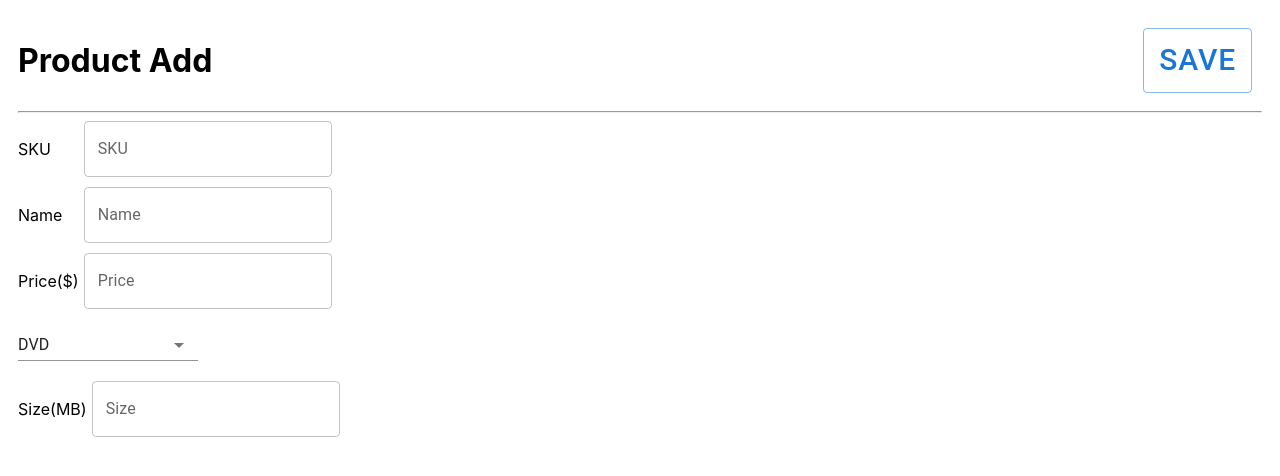
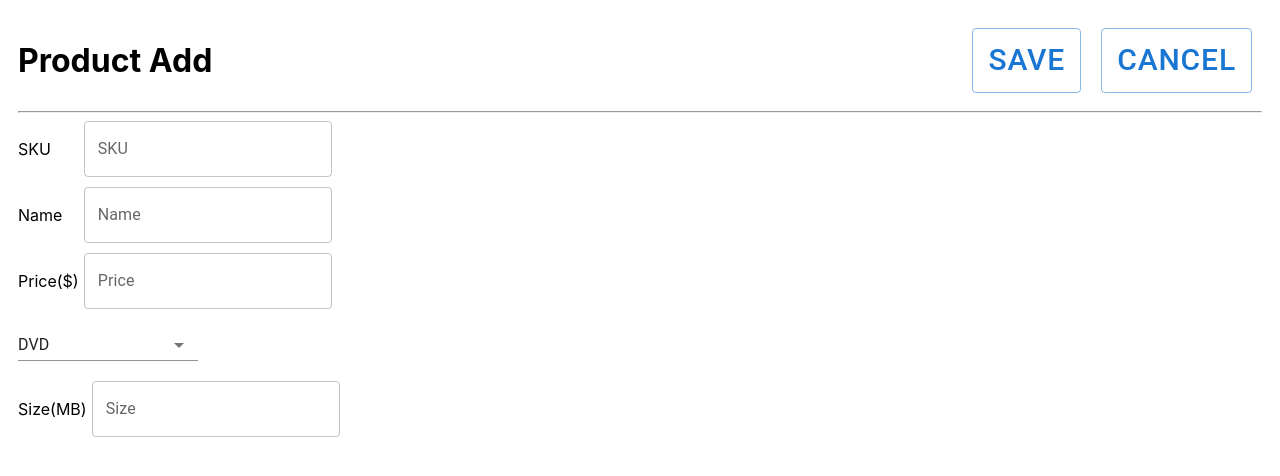
Before and after one commit to Leonidas-0/ScandiProject, a React (Create React App) app: page /add-product in a window 1280 px wide. Shown: the top 476 px of the page. Built offline with nearby package versions, Linux system fonts and the light colour scheme; no server answers.

Commit message:
aded the cancel button

```diff
--- a/src/Add.js
+++ b/src/Add.js
@@ -1,5 +1,5 @@
 import { useState, useEffect } from 'react';
-import { useNavigate } from 'react-router-dom';
+import { useNavigate, Link } from 'react-router-dom';
 import axios from "axios";
 import TextField from '@mui/material/TextField';
 import { MenuItem, Button, NativeSelect, FormControl } from '@mui/material';
@@ -103,6 +103,7 @@ export default function Add() {
                 <div id="addremove">
                     {/* <Link to={'/add-product'}>ADD</Link> */}
                     <Button onClick={Validate} variant="outlined">Save</Button>
+                    <Link to={'/'}><Button variant="outlined">Cancel</Button></Link>
                 </div>
             </div>
             <hr></hr>
```
